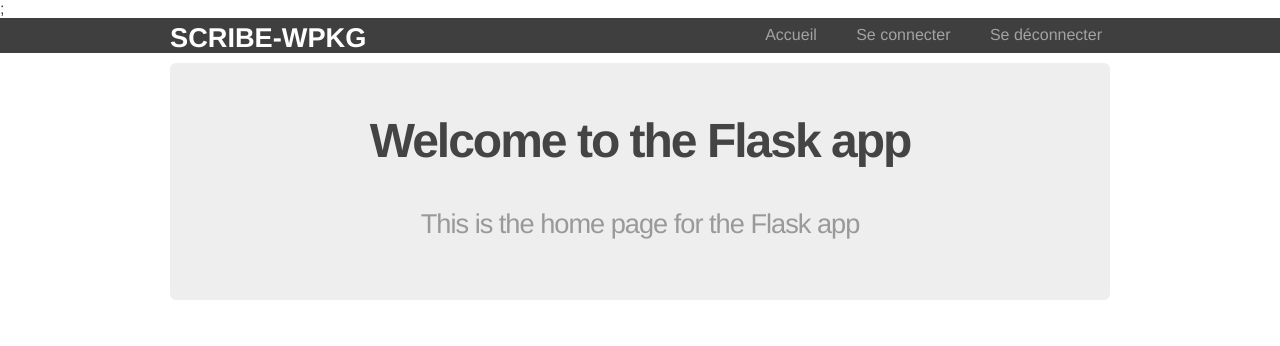
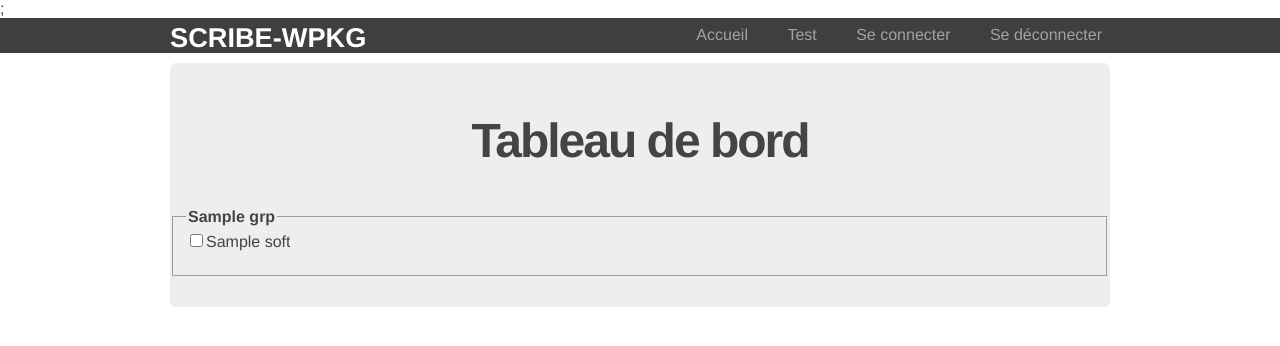
Before and after one commit to Vnicolas/ScribePKG, a Flask app: template app/templates/home.html in a window 1280 px wide. Shown: the top 346 px of the page. Run offline with Flask 2, Linux system fonts and the light colour scheme; the template is opened without the code that fills it: most values are stand-ins (such as "Sample title", 1, 10 or a date in 2020); parts of the project's set-up code (start-up, migrations or seed data) failed here and were passed over.

Commit message:
debut lien groupe/softs installés

```diff
--- /dev/null
+++ b/app/profiles/cdi.xml
@@ -0,0 +1,5 @@
+<?xml version="1.0" encoding="UTF-8"?>
+<profiles>
+<profile id="cdi">
+</profile>
+</profiles>
--- /dev/null
+++ b/app/profiles/grp_eole.xml
@@ -0,0 +1,6 @@
+<?xml version='1.0' encoding='utf-8'?>
+<profiles>
+<profile id="grp_eole">
+<package package-id="Firefox"/><package package-id="7zip"/>
+</profile>
+</profiles>
--- a/app/routes.py
+++ b/app/routes.py
@@ -1,8 +1,10 @@
-from flask import Flask, render_template, request, redirect, url_for, flash, jsonify, session, escape
+from flask import Flask, render_template, request, redirect, url_for, flash, json, jsonify, session, escape
 from flask.ext.login import (LoginManager, current_user, login_required, login_user, logout_user, UserMixin, AnonymousUser, confirm_login, fresh_login_required)
 import function, sys
 
+UPLOAD_FOLDER = '/root/flaskapp/app/packages'
 app = Flask(__name__)
+app.config['UPLOAD_FOLDER'] = UPLOAD_FOLDER
 app.secret_key = 'some_secret'
 
 
@@ -10,6 +12,7 @@ app.secret_key = 'some_secret'
 def accueil():
 	if 'username' in session:
 		return 'Logged in as %s' % escape(session['username'])
+		return redirect(url_for('home'))
 	else:
 		return redirect(url_for('login'))
 
@@ -19,7 +22,9 @@ def about():
 
 @app.route('/home')
 def home():
-  return render_template('home.html')
+	softs, soft, n, LM = function.get_softinstalled()
+	grps = function.get_group()
+	return render_template('home.html', grps=grps, softs=softs, soft=soft, LM=LM, n=n)
 
 @app.route('/login', methods=['GET', 'POST'])
 def login():
@@ -43,10 +48,6 @@ def logout():
 def editor():
 	real = function.get_xml()
 	return render_template('editor.html', real=real)
-	if request.method == 'POST':
-		flash('test')
-		return redirect(url_for('editor'))
-
 
 @app.route('/test')
 def test():
@@ -55,6 +56,12 @@ def test():
 	grps = function.get_group()
 	return render_template('test.html', grps=grps, packs=packs, shortname=shortname, i=i, pack=pack, real=real)
 
+@app.route('/_getprofiles')
+def getprofiles():
+    a = request.args.get('lgrp')
+    print a
+    return jsonify(profile=function.get_profile(a))
+
 
 if __name__ == '__main__':
 	app.run(host='0.0.0.0', debug=True)
--- a/app/static/css/main.css
+++ b/app/static/css/main.css
@@ -46,6 +46,7 @@ div.jumbo {
   -webkit-border-radius: 6px;
      -moz-border-radius: 6px;
           border-radius: 6px;
+
 }
 
 h2 {
@@ -110,6 +111,12 @@ margin-left: 5px;
 overflow:auto;
 }
 
+#logiciels2{
+
+display:inline-block;
+overflow:auto;
+}
+
 #contenu{
 
 height:401px;
@@ -117,3 +124,18 @@ margin-left: 5px;
 overflow:auto;
 width: 330px;
 }
+
+#grpmachine{
+padding-bottom: 20px;
+display: block;
+
+}
+
+#listesoft{
+position: absolute;
+float: right;
+margin-left: 20px;
+width: 30px;
+height: 20px;
+
+}
--- a/app/templates/editor.html
+++ b/app/templates/editor.html
@@ -1,7 +1,7 @@
 {% extends "layout.html" %}
 {% block content %}
 <form method=post>
-<div id="editor" >{{ real }}</div>
+<div id="editor" name="editor" >{{ real }}</div>
 <input type="submit" value="Enregistrer">
     </form>
 <script src="http://rawgithub.com/ajaxorg/ace-builds/master/src-noconflict/ace.js" type="text/javascript" charset="utf-8"></script>
@@ -11,6 +11,4 @@
     editor.getSession().setMode("ace/mode/xml");
 </script>
 
-
-
 {% endblock %}
--- a/app/templates/home.html
+++ b/app/templates/home.html
@@ -1,7 +1,20 @@
 {% extends "layout.html" %}
 {% block content %}
-  <div class="jumbo">
-    <h2>Welcome to the Flask app<h2>
-    <h3>This is the home page for the Flask app<h3>
-  </div>
+
+<div class="jumbo">
+
+	<h2>Tableau de bord</h2>
+	{% for grp in grps %}
+	<FIELDSET id ="grpmachine">
+		<LEGEND align=top><b>{{ grp }}</b></LEGEND>
+		<div id="logiciels2">
+			{% for soft in softs %}
+			<input type="checkbox" >{{ soft }}<br>
+			{% endfor %}
+</div>
+	</FIELDSET>
+	{% endfor %}
+
+</div>
+
 {% endblock %}
--- a/app/templates/layout.html
+++ b/app/templates/layout.html
@@ -20,6 +20,10 @@ var objControle = document.getElementById(Controle);
 }
 </script>
 <script type=text/javascript>
+  $SCRIPT_ROOT = {{ request.script_root|tojson|safe }};
+</script>
+
+<script type=text/javascript>
 $(function() {
   {% for i in pack %}
   $("input#{{pack.index(i)}}").click(function ()  {
@@ -27,7 +31,22 @@ $(function() {
       editor.getValue();// or session.getValue
     });{% endfor %}
   });
+</script>
 
+<script type=text/javascript>
+  $SCRIPT_ROOT = {{ request.script_root|tojson|safe }};
+</script>
+
+<script type=text/javascript>
+  $(document).ready(function(){
+    $("select").change(function(){
+      $.getJSON($SCRIPT_ROOT + '/_getprofiles', {
+      lgrp: $("select#Listegrp").val()
+      }, function(data){
+        alert($("select#Listegrp").val());
+      });
+    });
+  });
 </script>
 
   </head>
@@ -45,6 +64,7 @@ $(function() {
   {% endif %}
 {% endwith %}
             <li><a href="{{ url_for('home') }}">Accueil</a></li>
+            <li><a href="{{ url_for('test') }}">Test</a></li>
             <li><a href="{{ url_for('login') }}">Se connecter</a></li>
             <li><a href="{{ url_for('logout') }}">Se déconnecter</a></li>
           </ul>
```
Also changed, not shown: app/function.py (+54 -0 lines), app/templates/test.html (+5 -19 lines). Lines whose indentation alone changed are shown as unchanged.
